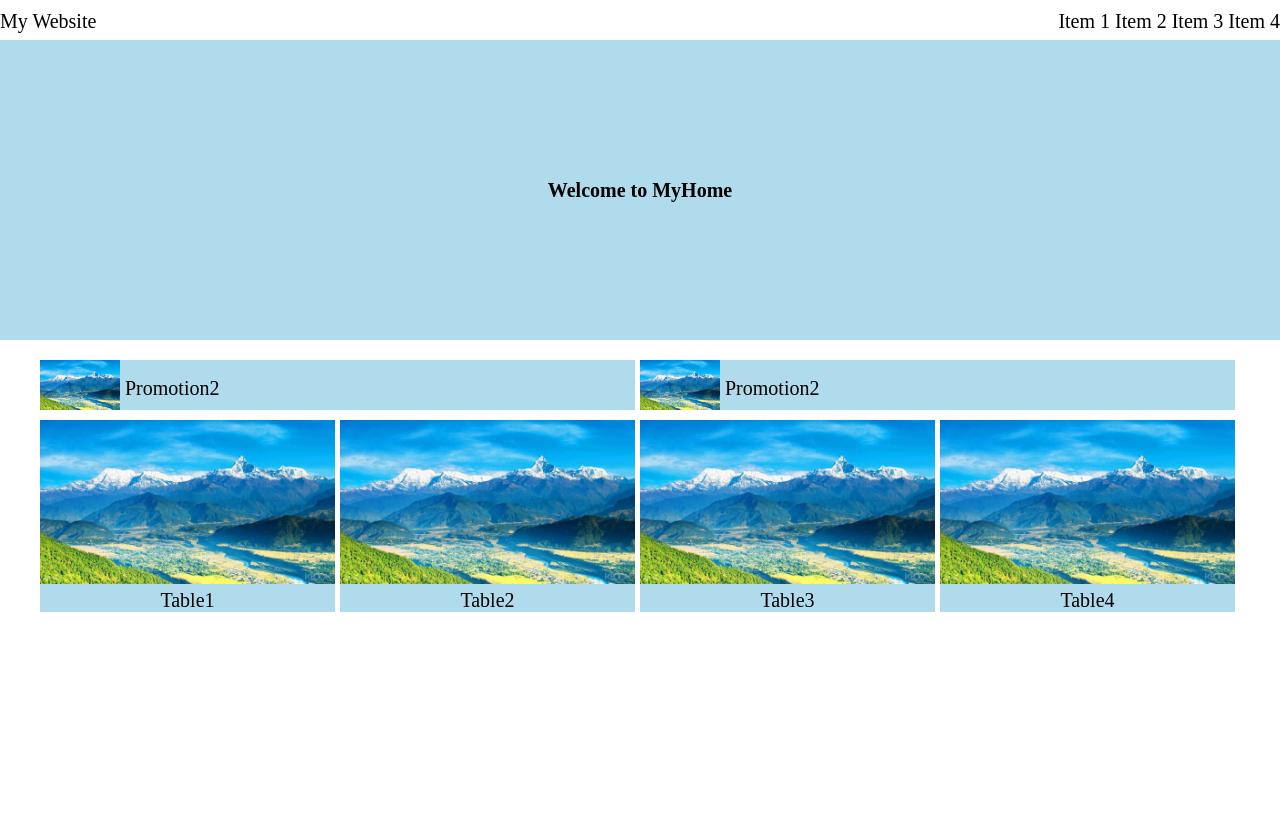
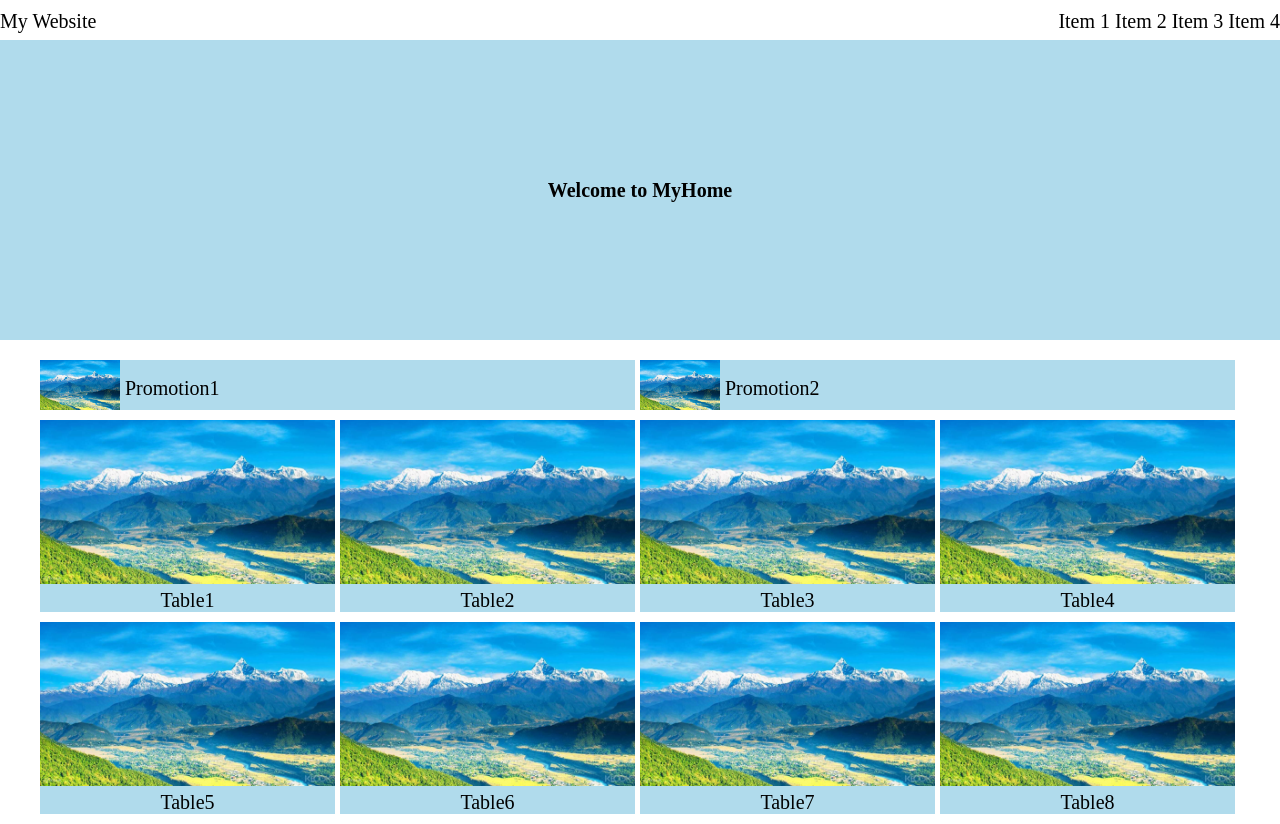
Before and after one commit to webber0971/week-1, a plain HTML site: page homePage.html in a window 1280 px wide. Before the commit the page ends 800 px from the top, so only its background shows below. Drawn offline with Linux system fonts and the light colour scheme.

Commit message:
add 8 block

```diff
--- a/homePage.html
+++ b/homePage.html
@@ -107,7 +107,7 @@
 
                 <div class="box3cell" >
                     <div style="display:inline-block; vertical-align: middle;"><img  src="photo.png" class="photoInBox3"></div>
-                    <div style="display: inline-block;height: 50px;line-height: 50px ;vertical-align: middle;">Promotion2</div>
+                    <div style="display: inline-block;height: 50px;line-height: 50px ;vertical-align: middle;">Promotion1</div>
                 </div>
                 <div class="box3cell">
                     <div style="display:inline-block; vertical-align: middle;"><img src="photo.png" class="photoInBox3"></div>
@@ -127,6 +127,10 @@
                 <div class="box4cell"><div style="flex:none ;"><img src="photo.png" class="photo"></div><div style="flex:none ;">Table2</div></div>
                 <div class="box4cell"><div style="flex:none ;"><img src="photo.png" class="photo"></div><div style="flex:none ;">Table3</div></div>
                 <div class="box4cell"><div style="flex:none ;"><img src="photo.png" class="photo"></div><div style="flex:none ;">Table4</div></div>
+                <div class="box4cell"><div style="flex:none ;"><img src="photo.png" class="photo"></div><div style="flex:none ;">Table5</div></div>
+                <div class="box4cell"><div style="flex:none ;"><img src="photo.png" class="photo"></div><div style="flex:none ;">Table6</div></div>
+                <div class="box4cell"><div style="flex:none ;"><img src="photo.png" class="photo"></div><div style="flex:none ;">Table7</div></div>
+                <div class="box4cell"><div style="flex:none ;"><img src="photo.png" class="photo"></div><div style="flex:none ;">Table8</div></div>
 
 
             </div>
```
